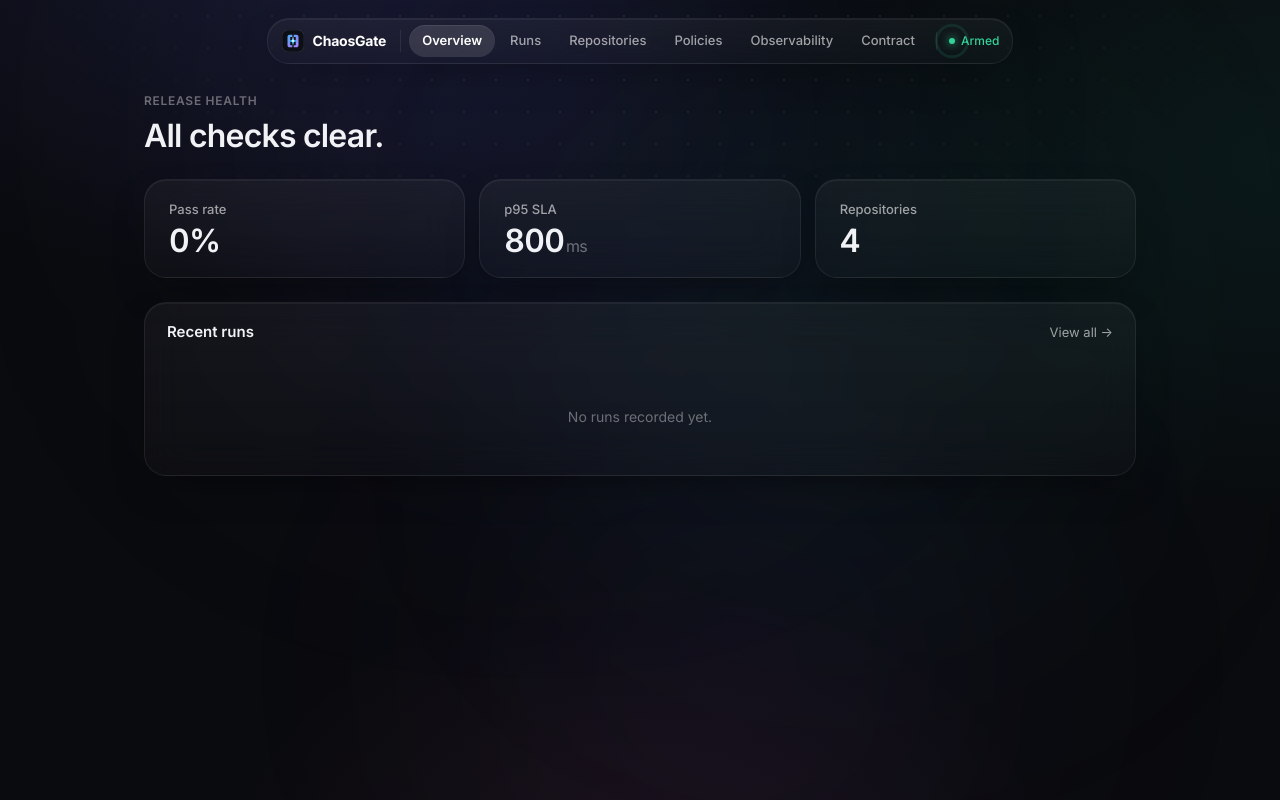
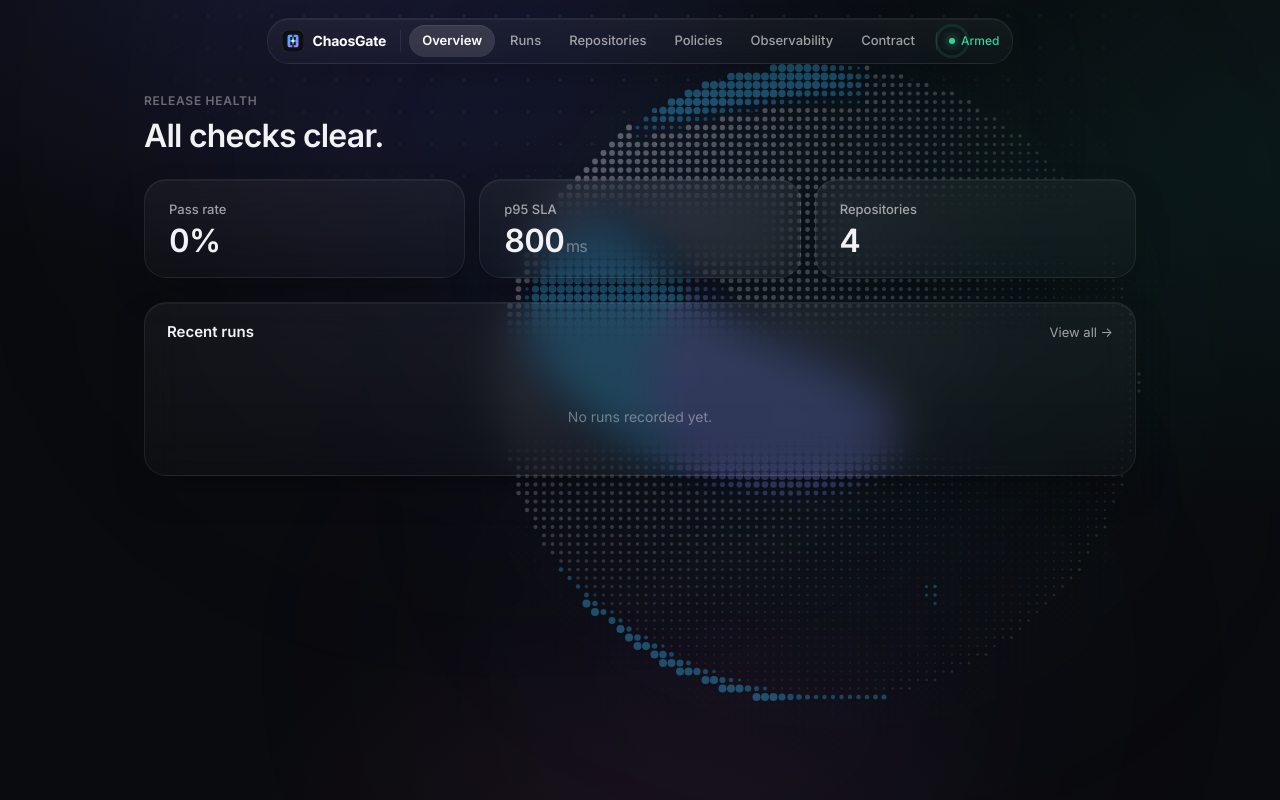
Before and after one commit to uzimmortal9-stack/ChaosGate, a Flask app: page / in a window 1280 px wide. Run offline with Flask 3, Linux system fonts and the light colour scheme; data comes from the database, SQL or seed files in the repository; data that the repository does not hold is empty; some libraries are stand-ins or nearby versions.

Commit message:
feat(ambient): add interactive 3D halftone dither sphere with real-time fluid chaos wave

```diff
--- a/web/static/css/style.css
+++ b/web/static/css/style.css
@@ -89,8 +89,18 @@ button {
 }
 
 /* --------------------------------------------------------------------------
-   Ambient Aurora & Blueprint Dot Pattern (Hardware-Accelerated Living Depth)
+   Ambient 3D Halftone Dither Canvas & Aurora Atmosphere
    -------------------------------------------------------------------------- */
+.ambient-canvas {
+  position: fixed;
+  inset: 0;
+  width: 100vw;
+  height: 100vh;
+  pointer-events: none;
+  z-index: 0;
+  opacity: 0.38;
+}
+
 .aurora-wrap {
   position: fixed;
   inset: 0;
--- /dev/null
+++ b/web/static/js/ambient.js
@@ -0,0 +1,195 @@
+/**
+ * ChaosGate Ambient Background Engine
+ * Interactive 3D Halftone Dither Sphere with Real-Time Fluid Chaos Distortion
+ * Inspired by Cre8tera & modern high-end creative computing aesthetics.
+ */
+(() => {
+  const canvas = document.getElementById("ambient-canvas");
+  if (!canvas) return;
+
+  const ctx = canvas.getContext("2d", { alpha: true });
+  if (!ctx) return;
+
+  let width = 0;
+  let height = 0;
+  let dpr = 1;
+
+  const mouse = {
+    x: 0,
+    y: 0,
+    targetX: 0,
+    targetY: 0,
+    hasMoved: false,
+  };
+
+  function resize() {
+    dpr = Math.min(window.devicePixelRatio || 1, 1.5);
+    width = window.innerWidth;
+    height = window.innerHeight;
+
+    canvas.width = Math.floor(width * dpr);
+    canvas.height = Math.floor(height * dpr);
+    ctx.scale(dpr, dpr);
+
+    if (!mouse.hasMoved) {
+      mouse.targetX = width * 0.5;
+      mouse.targetY = height * 0.5;
+      mouse.x = mouse.targetX;
+      mouse.y = mouse.targetY;
+    }
+  }
+
+  window.addEventListener("resize", resize, { passive: true });
+  window.addEventListener("pointermove", (e) => {
+    mouse.hasMoved = true;
+    mouse.targetX = e.clientX;
+    mouse.targetY = e.clientY;
+  }, { passive: true });
+
+  resize();
+
+  let time = 0;
+  let animId = null;
+
+  // Optimized dot spacing for high performance (60fps)
+  const spacing = 8.5;
+
+  function render() {
+    time += 0.015;
+
+    // Smooth cursor inertia
+    mouse.x += (mouse.targetX - mouse.x) * 0.045;
+    mouse.y += (mouse.targetY - mouse.y) * 0.045;
+
+    // Clear canvas frame for transparent compositing over aurora
+    ctx.clearRect(0, 0, width, height);
+
+    // Responsive Sphere Placement
+    const isDesktop = width >= 1100;
+    const cx = isDesktop ? width * 0.64 : width * 0.5;
+    const cy = isDesktop ? height * 0.48 : height * 0.44;
+    const R = Math.min(width, height) * (isDesktop ? 0.40 : 0.44);
+    const Rsq = R * R;
+
+    // Cybernetic Directional Lighting (top-left, projecting forward)
+    const lx = -0.52;
+    const ly = -0.48;
+    const lz = 0.70;
+
+    // Interactive 3D Rotations (Time rotation + Mouse tilt)
+    const rotY = (mouse.x - width * 0.5) * 0.0014 + time * 0.28;
+    const rotX = (mouse.y - height * 0.5) * 0.0014 + Math.sin(time * 0.18) * 0.18;
+
+    const cosY = Math.cos(rotY), sinY = Math.sin(rotY);
+    const cosX = Math.cos(rotX), sinX = Math.sin(rotX);
+
+    // Bounding Box to minimize loops
+    const margin = R * 1.45;
+    const startX = Math.max(0, Math.floor((cx - margin) / spacing) * spacing);
+    const endX = Math.min(width, Math.ceil((cx + margin) / spacing) * spacing);
+    const startY = Math.max(0, Math.floor((cy - margin) / spacing) * spacing);
+    const endY = Math.min(height, Math.ceil((cy + margin) / spacing) * spacing);
+
+    for (let y = startY; y <= endY; y += spacing) {
+      const dy = y - cy;
+      const dySq = dy * dy;
+
+      for (let x = startX; x <= endX; x += spacing) {
+        const dx = x - cx;
+        const distSq = dx * dx + dySq;
+
+        if (distSq <= Rsq) {
+          // Inside 3D Halftone Sphere
+          const z = Math.sqrt(Rsq - distSq);
+          const nx = dx / R;
+          const ny = dy / R;
+          const nz = z / R;
+
+          // 3D Sphere Surface Rotation (Yaw then Pitch)
+          const x1 = nx * cosY + nz * sinY;
+          const z1 = -nx * sinY + nz * cosY;
+          const y2 = ny * cosX - z1 * sinX;
+          const z2 = ny * sinX + z1 * cosX;
+          const x2 = x1;
+
+          // 3D Diffuse Lighting + Rim Fresnel Glow
+          const diffuse = Math.max(0, nx * lx + ny * ly + nz * lz);
+          const fresnel = Math.pow(1 - nz, 2.4) * 0.42;
+
+          // Multi-harmonic Fluid Chaos Wave on Sphere Surface
+          const u = x2 * 2.8 + time * 0.85;
+          const v = y2 * 2.8 - time * 0.65;
+          const w = z2 * 2.4;
+
+          const wave1 = Math.sin(u + Math.cos(v * 1.3)) * Math.cos(v + w);
+          const wave2 = Math.sin(x2 * 4.2 - y2 * 2.4 + time * 1.15);
+          const plasma = Math.abs(wave1 * 0.68 + wave2 * 0.32);
+
+          // Energy Ribbon threshold (dynamic chaos stream)
+          const isWave = plasma > 0.40 && z2 > -0.32;
+          const waveIntensity = isWave ? Math.min(1, (plasma - 0.40) * 3.6) : 0;
+
+          let dotRadius;
+          let fillStyle;
+
+          if (waveIntensity > 0.08) {
+            // ChaosGate Electric Fluid Stream (Cyan -> Indigo -> Violet)
+            const colorTone = Math.sin(x2 * 2.2 + time * 1.2) * 0.5 + 0.5;
+            dotRadius = 1.3 + waveIntensity * 2.7;
+
+            if (colorTone > 0.66) {
+              // Radiant Electric Cyan (#38bdf8)
+              fillStyle = `rgba(56, 189, 248, ${0.72 + waveIntensity * 0.28})`;
+            } else if (colorTone > 0.32) {
+              // Neon Indigo (#818cf8)
+              fillStyle = `rgba(129, 140, 248, ${0.72 + waveIntensity * 0.28})`;
+            } else {
+              // Cyber Teal / Emerald (#2dd4bf)
+              fillStyle = `rgba(45, 212, 191, ${0.72 + waveIntensity * 0.28})`;
+            }
+          } else {
+            // Monochromatic Halftone Shading with 3D Depth
+            const brightness = Math.min(1, Math.max(0.06, diffuse * 0.86 + fresnel));
+            dotRadius = 0.75 + brightness * 2.25;
+
+            const alpha = 0.12 + brightness * 0.78;
+            const rgb = Math.round(175 + brightness * 80);
+            fillStyle = `rgba(${rgb}, ${rgb + 2}, ${rgb + 12}, ${alpha})`;
+          }
+
+          ctx.beginPath();
+          ctx.arc(x, y, dotRadius, 0, Math.PI * 2);
+          ctx.fillStyle = fillStyle;
+          ctx.fill();
+
+        } else {
+          // Outside the sphere: Coordinate Dot Matrix Grid
+          const dist = Math.sqrt(distSq);
+          const maxDist = R * 1.48;
+          if (dist < maxDist) {
+            const alpha = Math.max(0, (1 - (dist - R) / (maxDist - R)) * 0.11);
+            if (alpha > 0.015) {
+              ctx.beginPath();
+              ctx.arc(x, y, 0.85, 0, Math.PI * 2);
+              ctx.fillStyle = `rgba(255, 255, 255, ${alpha})`;
+              ctx.fill();
+            }
+          }
+        }
+      }
+    }
+
+    animId = requestAnimationFrame(render);
+  }
+
+  // Handle visibility to save battery / CPU when tab is hidden
+  document.addEventListener("visibilitychange", () => {
+    if (document.hidden) {
+      if (animId) cancelAnimationFrame(animId);
+    } else {
+      animId = requestAnimationFrame(render);
+    }
+  });
+
+  animId = requestAnimationFrame(render);
+})();
--- a/web/templates/index.html
+++ b/web/templates/index.html
@@ -12,6 +12,7 @@
   <link rel="stylesheet" href="/static/css/style.css?v={{ asset_version('css/style.css') }}" />
 </head>
 <body>
+  <canvas id="ambient-canvas" class="ambient-canvas" aria-hidden="true"></canvas>
   <div class="aurora-wrap" aria-hidden="true">
     <div class="aurora-orb orb-1"></div>
     <div class="aurora-orb orb-2"></div>
@@ -20,6 +21,7 @@
   <div class="bg-grid" aria-hidden="true"></div>
   <div id="toasts" class="toasts" aria-live="polite"></div>
   <div id="app"></div>
+  <script src="/static/js/ambient.js?v={{ asset_version('js/ambient.js') }}"></script>
   <script src="/static/js/app.js?v={{ asset_version('js/app.js') }}"></script>
 </body>
 </html>
```
Also changed, not shown: 2 other files.
